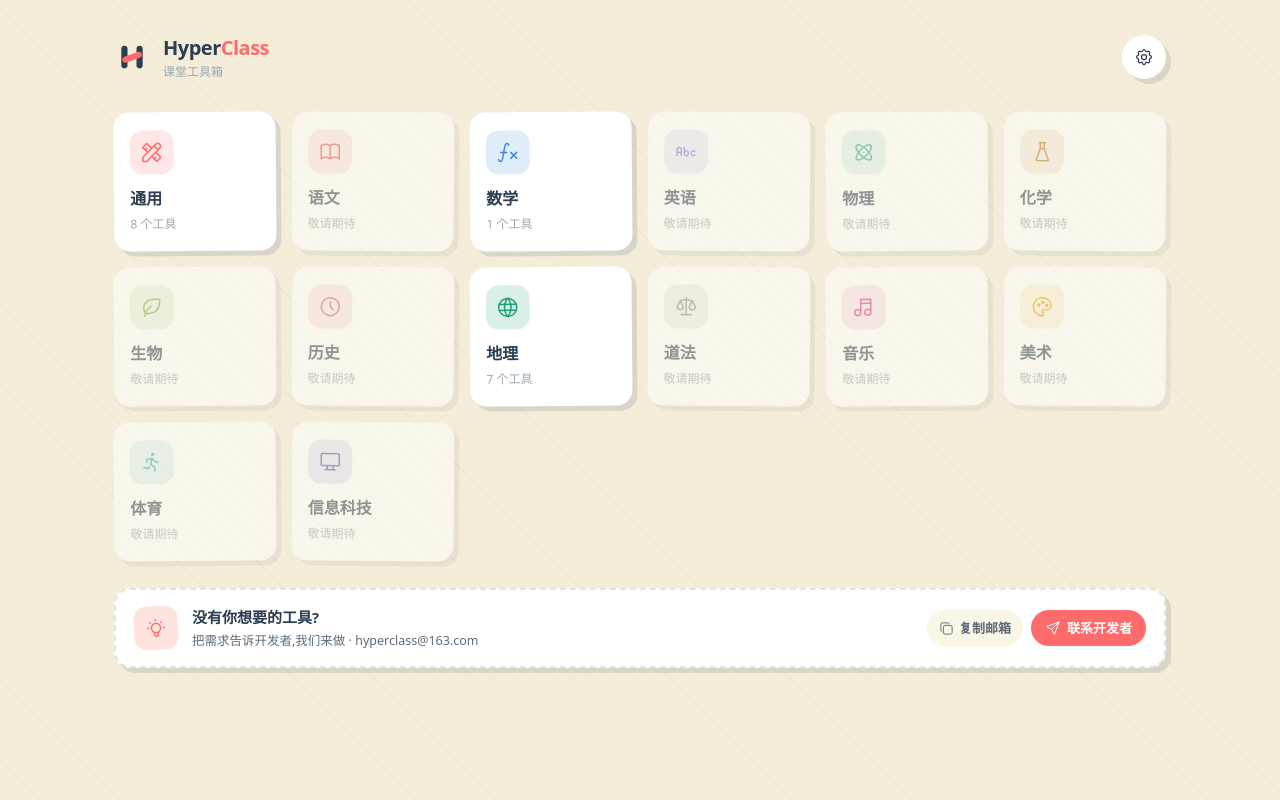
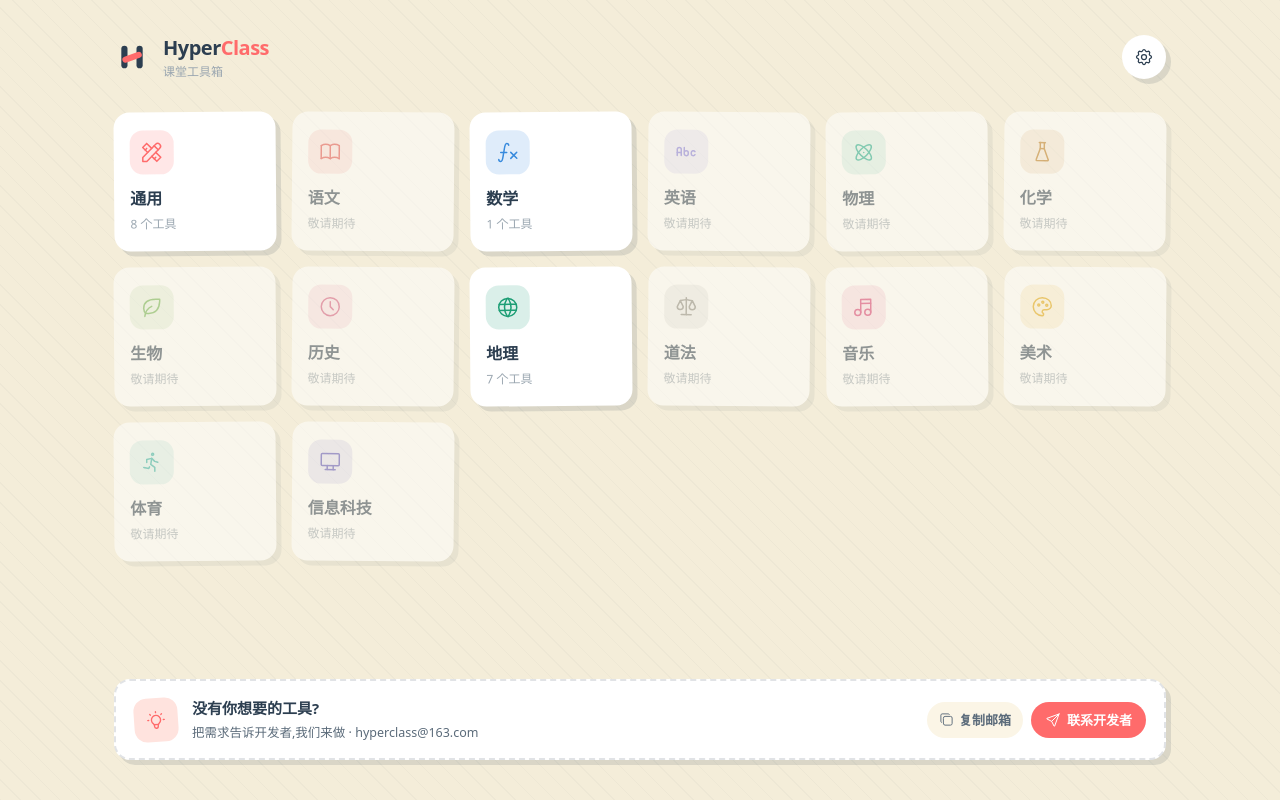
Before and after one commit to ExBook/HyperClass, a React (Vite) app: page / in a window 1280 px wide. Built offline with nearby package versions, Linux system fonts and the light colour scheme.

Commit message:
fix(ui): 联系卡片钉到页面底部(sticky footer)
.hc-page 改为撑满视口高度的纵向 flex,.contact--banner 用 margin-top:auto 推到
页面底部——内容短时也沉到屏幕底,而非紧贴内容卡片下方。页面下边距 72→40px。

```diff
--- a/src/theme/components.css
+++ b/src/theme/components.css
@@ -11,7 +11,7 @@ body {
   transition: background 0.3s, color 0.3s;
 }
 
-.hc-page { max-width: 1100px; margin: 0 auto; padding: 32px 24px 72px; }
+.hc-page { max-width: 1100px; margin: 0 auto; padding: 32px 24px 40px; min-height: 100vh; display: flex; flex-direction: column; }
 
 /* ===== top bar (home) ===== */
 .hc-topbar { display: flex; align-items: center; justify-content: space-between; margin-bottom: 30px; }
@@ -548,7 +548,7 @@ body {
 /* ===== contact banner (没有想要的工具?) ===== */
 .contact { display: flex; align-items: center; gap: 14px;
   background: var(--paper); border-radius: var(--radius); padding: 16px 18px; box-shadow: var(--hard-shadow); color: var(--ink); }
-.contact--banner { margin-top: 26px; border: 2px dashed var(--rule); }
+.contact--banner { margin-top: auto; border: 2px dashed var(--rule); }
 .contact--card { width: 100%; }
 .contact-ic { width: 44px; height: 44px; flex: none; border-radius: 13px; display: flex; align-items: center; justify-content: center;
   background: var(--coral-soft); color: var(--coral); transform: rotate(-4deg); }
```
